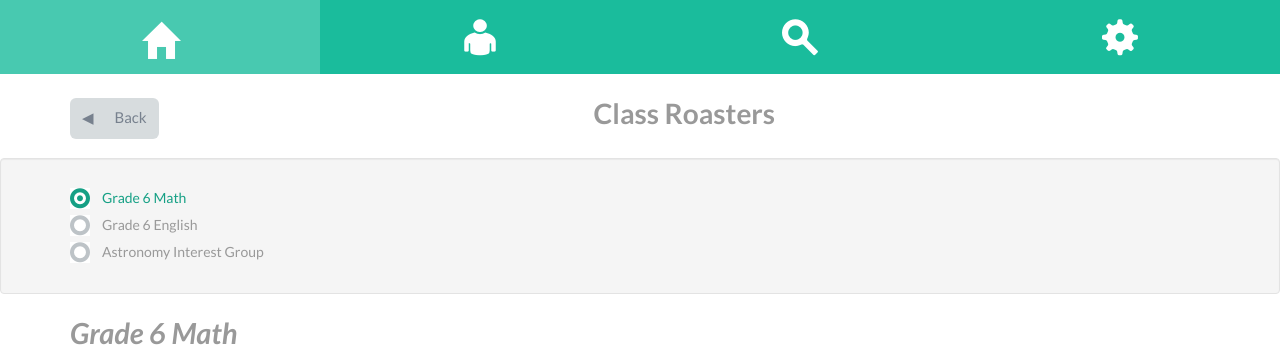
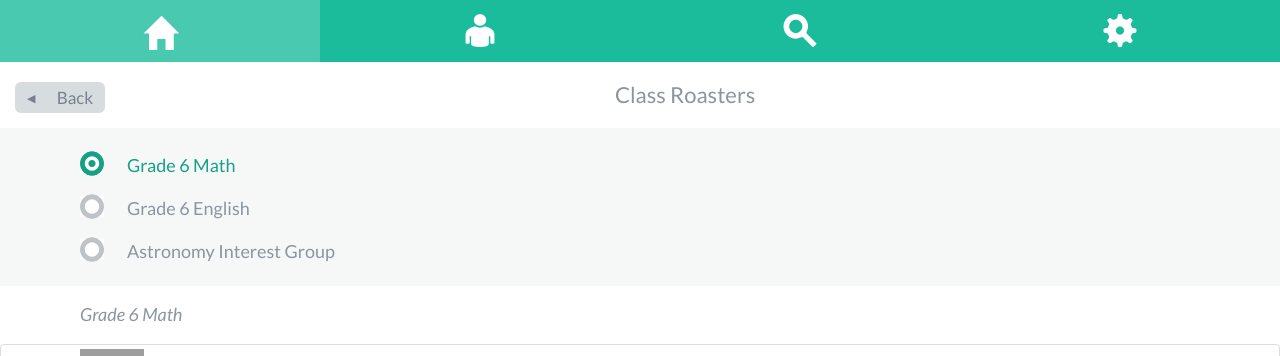
Before and after one commit to liuwenchao/class_list, a Django app: page / in a window 1280 px wide. Shown: the top 356 px of the page. Run offline with Django 3.2, Linux system fonts and the light colour scheme; some libraries are stand-ins or nearby versions; grey boxes are pictures that could not be loaded.

Commit message:
fix styles per rhett's feedback.

```diff
--- a/class_list/static/css/class_list.css
+++ b/class_list/static/css/class_list.css
@@ -1,11 +1,16 @@
 body {
-  color: #999;
+  color: #8B959F;
+  font-size: 18px;
+}
+
+.container {
+  padding-left: 25px;
 }
 
 /** top nav */
 .btn-toolbar .btn, .btn-toolbar .btn > [class^="fui-"] {
-  font-size: 36px;
-  padding: 13px;
+  font-size: 33px;
+  padding: 10px;
 }
 
 .btn-group > .btn:first-of-type, .btn-group > .btn:first-of-type:not(:first-child):not(:last-child):not(.dropdown-toggle),
@@ -15,13 +20,15 @@ body {
 
 /** back button */
 .btn-back {
-  /*font-size: 21px;*/
+  font-size: 17px;
   color: #77818e;
   background-color: #d7dcde;
+  padding-top: 5px;
+  padding-bottom: 4px;
 }
 
 .btn-back .icon {
-  /*font-size: 14px;*/
+  font-size: 11px;
   vertical-align: top;
   margin-right: 18px;
 }
@@ -29,38 +36,69 @@ body {
 /** page header */
 .page-header {
   border-bottom: 0px;
-  margin-top: 20px;
-  margin-bottom: 10px;
+  margin: 20px 15px 10px;
+  font-size: 22px;
+}
+
+.side-nav {
+  background-color: #f6f8f8;
+  padding-top: 15px;
+  border-top: 1px;
+}
+
+.radio .icons {
+  font-size: 24px;
+}
+
+.radio {
+  padding-bottom: 0px;
+  margin-bottom: 22px;
+}
+
+.sitenav-text {
+  margin-left: 15px;
 }
 
 /** section header */
 .class-name {
   font-style: italic;
-  margin-bottom: 15px;
+  margin-top: 18px;
+  margin-bottom: 18px;
 }
 
 /** teacher/student list */
+a.list-group-item {
+  padding: 4px 0;
+}
+
 a.list-group-item img {
-  width: 104px;
-  margin-right: 40px;
+  width: 64px;
+  margin-right: 25px;
 }
 
 a.list-group-item .indicator {
-  padding: 20px;
+  margin-top: 15px;
+  font-weight: bolder;
+  font-size: 24px;
 }
 
 a.list-group-item .list-group-item-heading {
-  color: #73c6b6;
+  color: #73C6B6;
 }
 
 a.list-group-item .student .list-group-item-heading {
   color: #85c1e9;
 }
 
-a.list-group-item .list-group-item-text, a.list-group-item i {
-  color: #999;
+a.list-group-item .list-group-item-text {
+  color: #8B959F;
+}
+a.list-group-item i {
+  color: #BDC3C7;
 }
 
-.media-body.student {
-  padding-top: 36px;
+.media-body {
+  height: 64px;
+  vertical-align: middle;
+  display: table-cell;
 }
--- a/class_list/templates/index.html
+++ b/class_list/templates/index.html
@@ -27,7 +27,7 @@ Class Roasters
       <span class="second-icon fui-radio-checked"></span>
     </span>
     <input type="radio" name="class_id" data-toggle="radio" data-bind="{value: id, event : { change : $parent.switch_class } }" />
-    <span data-bind="text: name"></span>
+    <span data-bind="text: name" class="sitenav-text"></span>
   </label>
 </div>
 
@@ -36,7 +36,7 @@ Class Roasters
 {% block content %}
 <div data-bind="with: chosen_class">
   <div class="container">
-    <h4 class="class-name" data-bind="text: name"></h4>
+    <div class="class-name" data-bind="text: name"></div>
   </div>
   <section data-bind="foreach: teachers">
     <a href="#" class="list-group-item">
--- a/class_list/templates/layout.html
+++ b/class_list/templates/layout.html
@@ -27,22 +27,22 @@
     <nav class="btn-toolbar" role="navigation">
       <div class="btn-group btn-group-justified">
         <!-- Where is fui-home? maybe make one manually? Nah, use glyphicon-home for now, they look similar -->
-        <a class="btn btn-primary" href="#"><i class="glyphicon glyphicon-home"></i></a>
+        <a class="btn btn-primary" href="#"><i class="glyphicon glyphicon-home fui-home"></i></a>
         <a class="btn btn-primary" href="#"><i class="fui-user"></i></a>
         <a class="btn btn-primary" href="#"><i class="fui-search"></i></a>
         <a class="btn btn-primary" href="#"><i class="fui-gear"></i></a>
       </div>
     </nav>
 
-    <header class="container page-header">
-      <h5 class="text-center">
+    <header class="page-header">
+      <div class="text-center">
         <button class="btn btn-back pull-left">
           <span class="icon">&#9664;</span> {% trans 'Back' %}</button>
         {% block header %} {% endblock %}
-      </h5>
+      </div>
     </header>
 
-    <article class="well">
+    <article class="side-nav">
       <div class="container">
         {% block nav %} {% endblock %}
       </div>
```
